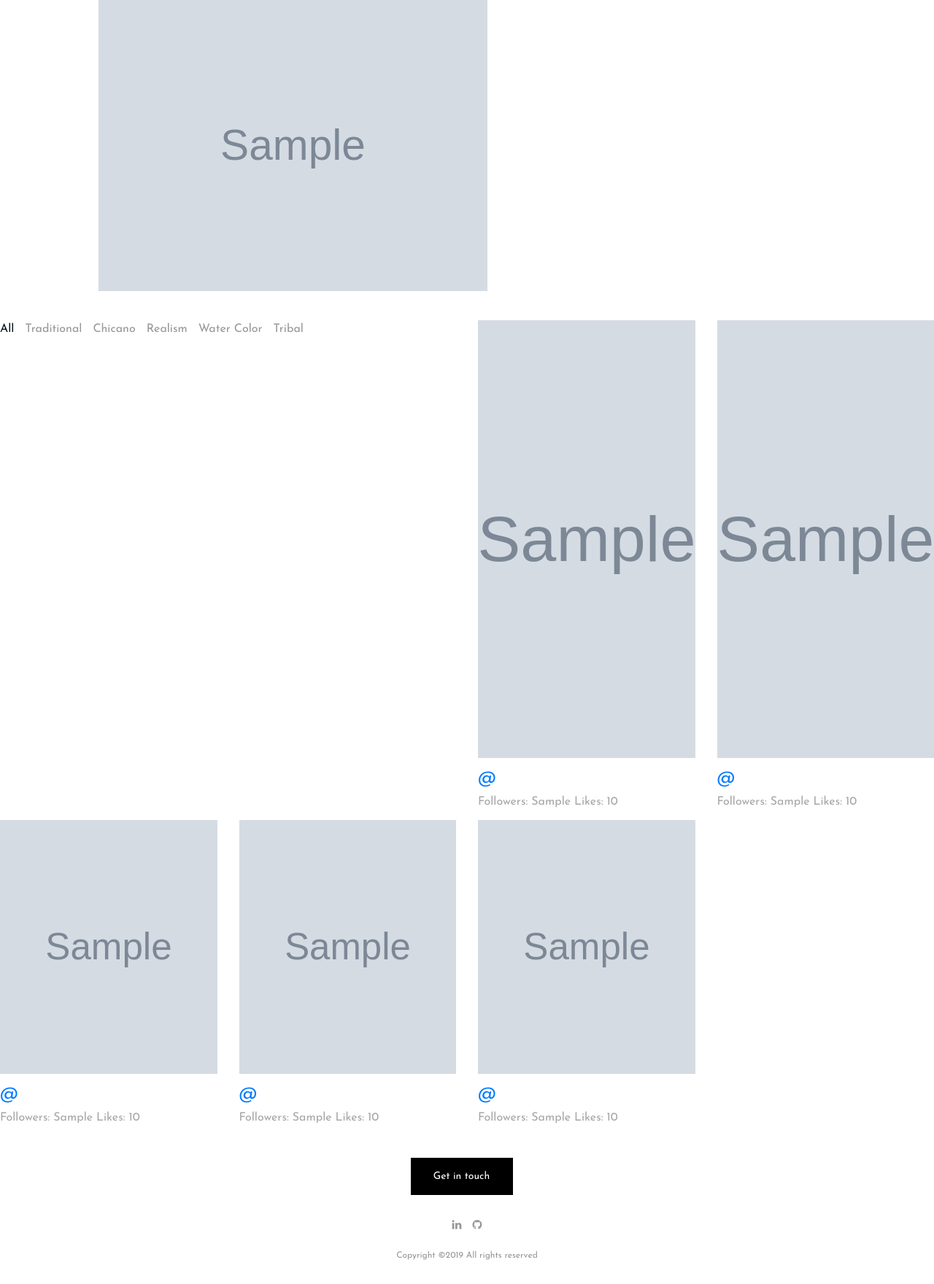
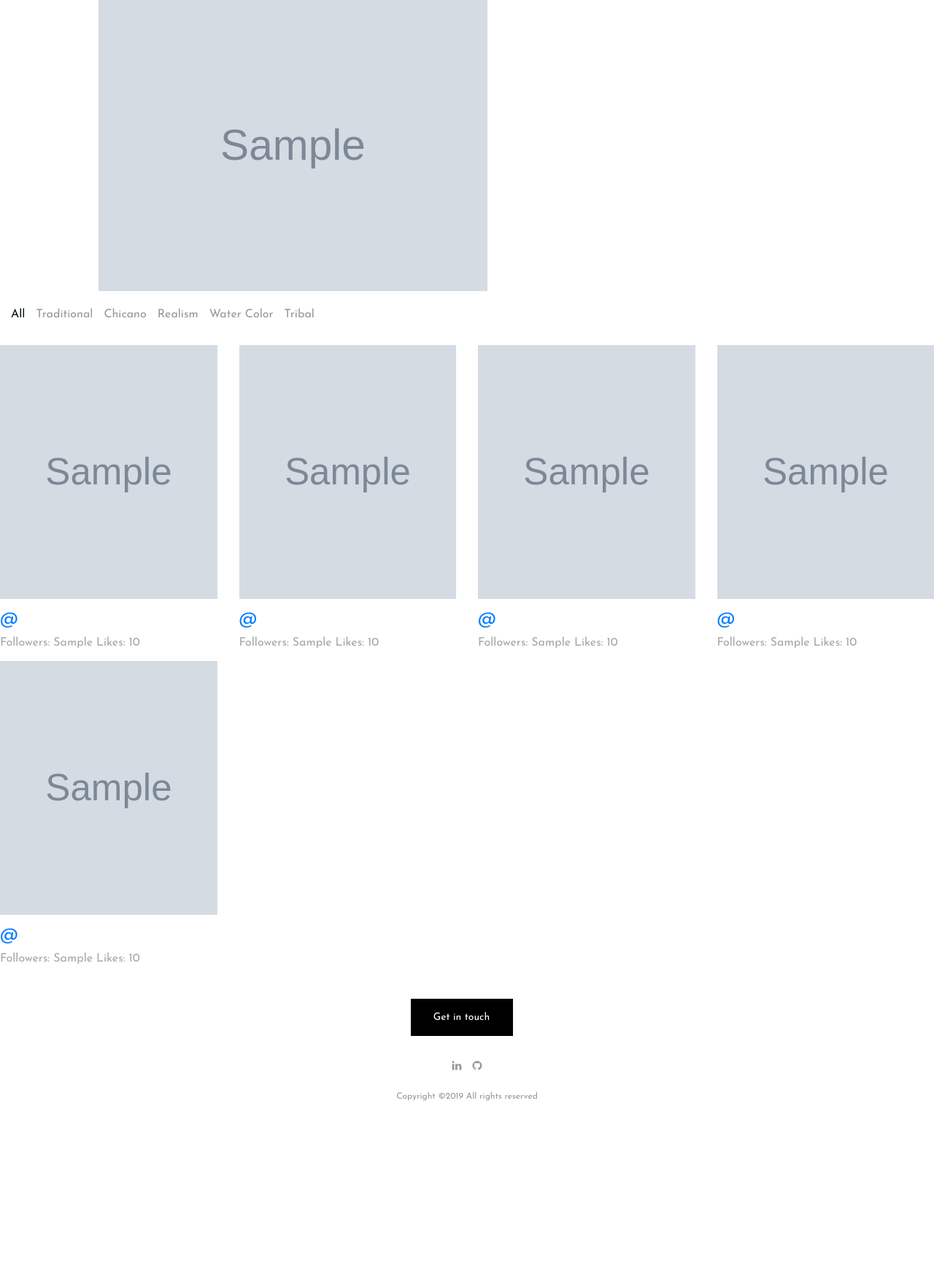
Before and after one commit to JSpenced/TatRec, a Python web app: template tatrec/templates/home.html in a window 1280 px wide. Shown: the part 185-1945 px from the top of the page at 73% size. After the commit the page ends 1694 px from the top, so only its background shows below. Run offline with Jinja, Linux system fonts and the light colour scheme; the template is opened without the code that fills it: most values are stand-ins (such as "Sample title", 1, 10 or a date in 2020); grey boxes marked "Sample" are stand-in pictures; some libraries are stand-ins or nearby versions.

Commit message:
Fix result image size and number per row

```diff
--- a/tatrec/templates/home.html
+++ b/tatrec/templates/home.html
@@ -48,7 +48,7 @@
 					</div>
 				</div>
 				<div class="col-lg-8 col-md-9">
-					<a href="" class="site-btn header-btn">Get in touch</a>
+					<a href="mailto:jeffspencerd@gmail.com" class="site-btn header-btn">Get in touch</a>
 					<nav class="main-menu">
 						<ul>
 							<li><a href="{{ url_for('home') }}">Home</a></li>
@@ -87,11 +87,8 @@
 
 
 	<!-- portfolio section start -->
-	<section class="portfolio-section pt100">
-		<div class="container-fluid p-0">
-			<div class="row portfolios-area">
-				<div class="col-lg-6">
-					<div class="portfolio-intro">
+	<section class="portfolio-section">
+		<div class="container-fluid">
 						<ul class="portfolio-filter controls">
 							<li class="control" data-filter="all">All</li>
 							<li class="control" data-filter=".traditional">Traditional</li>
@@ -100,10 +97,11 @@
 							<li class="control" data-filter=".watercolor">Water Color</li>
 							<li class="control" data-filter=".tribal">Tribal</li>
 						</ul>
-					</div>
-				</div>
-				<div class="mix col-md-6 col-lg-3 mix digital">
-					<a href={{img_rec1}} class="portfolio-item set-bg " data-setbg={{img_rec1}}>
+		</div>
+		<div class="container-fluid p-0">
+			<div class="row portfolios-area">
+				<div class="mix col-md-5 col-lg-3 digital">
+					<a href={{img_rec1}} class="portfolio-item pi-style2 set-bg " data-setbg={{img_rec1}}>
 						<div class="pi-inner">
 							<h2>+ Enlarge tattoo image</h2>
 						</div>
@@ -113,8 +111,8 @@
 						<p>Followers: {{fols_rec1}}  Likes: {{likes_rec1}}</p>
 					</div>
 				</div>
-				<div class="mix col-md-6 col-lg-3 web">
-					<a href={{img_rec2}} class="portfolio-item set-bg" data-setbg={{img_rec2}}>
+				<div class="mix col-md-5 col-lg-3 web">
+					<a href={{img_rec2}} class="portfolio-item pi-style2 set-bg" data-setbg={{img_rec2}}>
 						<div class="pi-inner">
 							<h2>+ Enlarge tattoo image</h2>
 						</div>
@@ -124,7 +122,7 @@
 						<p>Followers: {{fols_rec2}}  Likes: {{likes_rec2}}</p>
 					</div>
 				</div>
-				<div class="mix col-md-6 col-lg-3 rened">
+				<div class="mix col-md-5 col-lg-3 rened">
 					<a href={{img_rec3}} class="portfolio-item pi-style2 set-bg" data-setbg={{img_rec3}}>
 						<div class="pi-inner">
 							<h2>+ Enlarge tattoo image</h2>
@@ -135,7 +133,7 @@
 						<p>Followers: {{fols_rec3}}  Likes: {{likes_rec3}}</p>
 					</div>
 				</div>
-				<div class="mix col-md-6 col-lg-3 digital">
+				<div class="mix col-md-5 col-lg-3 digital">
 					<a href={{img_rec4}} class="portfolio-item pi-style2 set-bg" data-setbg={{img_rec4}}>
 						<div class="pi-inner">
 							<h2>+ Enlarge tattoo image</h2>
@@ -146,7 +144,7 @@
 						<p>Followers: {{fols_rec4}}  Likes: {{likes_rec4}}</p>
 					</div>
 				</div>
-				<div class="mix col-md-6 col-lg-3 rened">
+				<div class="mix col-md-5 col-lg-3 rened">
 					<a href={{img_rec5}} class="portfolio-item pi-style2 set-bg" data-setbg={{img_rec5}}>
 						<div class="pi-inner">
 							<h2>+ Enlarge tattoo image</h2>
```
